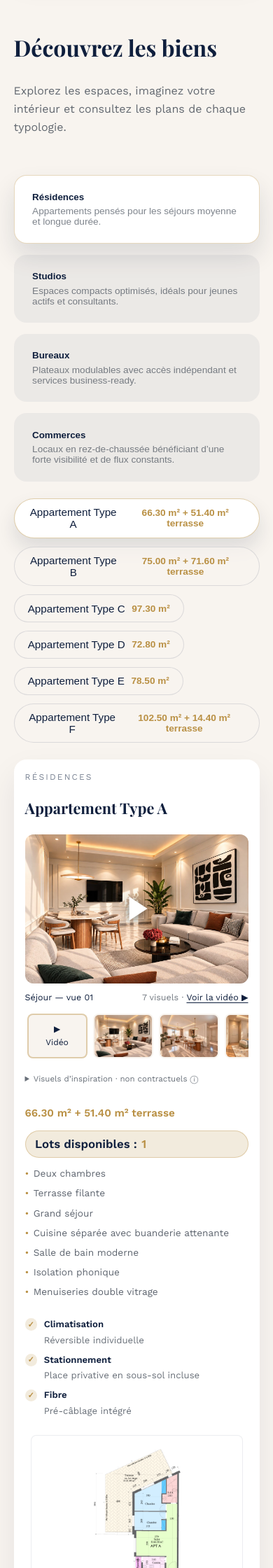
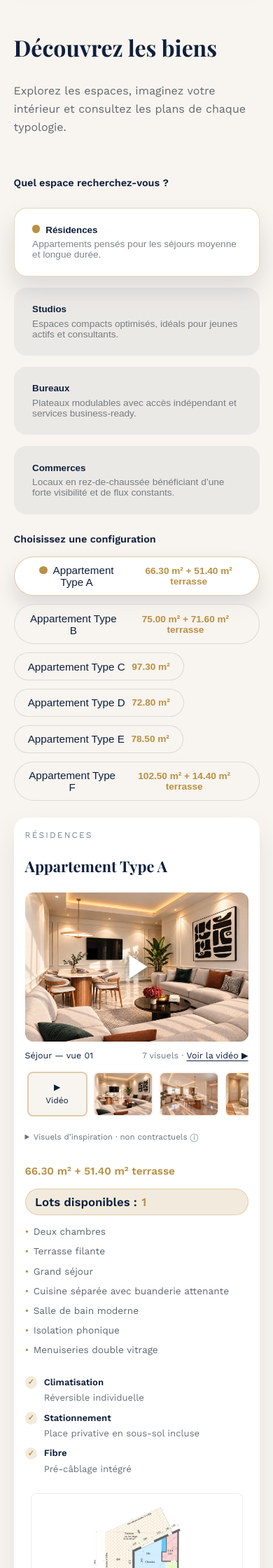
Before and after one commit to jipijipi/HKS, a Jekyll site: the page built from index.html, in a window 390 px wide. Shown: the part 3622-5862 px from the top of the page at 70% size. Built offline with Jekyll 4.4.1, drawn with Linux system fonts in a browser that asks for light colours; some of the changed text lies outside the part shown.

Commit message:
Enhance unit browser with navigation controls and prompts for improved user experience

```diff
--- a/_includes/plans.html
+++ b/_includes/plans.html
@@ -11,8 +11,9 @@
     <p>Plans dédiés par typologie en cours de finalisation — prévenez-nous si vous souhaitez une priorité.</p>
   </div> -->
   <div class="unit-browser" data-unit-browser id="plans" tabindex="-1">
-    <div class="unit-browser__filters" role="tablist">
-      {% assign categories = site.data.units.categories %}
+    {% assign categories = site.data.units.categories %}
+    <p class="unit-browser__prompt" id="unit-category-prompt">Quel espace recherchez-vous ?</p>
+    <div class="unit-browser__filters" role="tablist" aria-labelledby="unit-category-prompt">
       {% for category in categories %}
         <button
           class="unit-browser__filter{% if forloop.first %} is-active{% endif %}"
@@ -33,7 +34,8 @@
         data-unit-panel="{{ category.id }}"
         role="tabpanel"
       >
-        <div class="unit-chips" role="tablist">
+        <p class="unit-browser__prompt" id="unit-config-{{ category.id }}">Choisissez une configuration</p>
+        <div class="unit-chips" role="tablist" aria-labelledby="unit-config-{{ category.id }}">
           {% for unit in units %}
             {% assign unit_id = unit.name | slugify: 'ascii' %}
             <button
@@ -129,6 +131,11 @@
         {% endfor %}
       </div>
     {% endfor %}
+    <nav class="unit-pagination" aria-label="Parcourir les espaces" data-unit-pagination hidden>
+      <button type="button" data-unit-previous></button>
+      <span class="unit-pagination__position" data-unit-position aria-live="polite" aria-atomic="true"></span>
+      <button type="button" data-unit-next></button>
+    </nav>
   </div>
   {% include unit-viewer.html %}
 </section>
--- a/_sass/_site.scss
+++ b/_sass/_site.scss
@@ -1022,3 +1022,30 @@
   .interior-gallery__caption { padding: 1.8rem 0.7rem 0.7rem; font-size: 0.75rem; }
 }
 @media (prefers-reduced-motion: reduce) { .hero__video { transition: none; } }
+
+.unit-browser__prompt { margin: 0; color: $primary; font-size: 0.9rem; font-weight: 600; }
+.unit-browser__panel > .unit-browser__prompt { margin-bottom: 0.8rem; }
+.unit-pagination[hidden] { display: none; }
+.unit-browser__filter.is-active .unit-browser__filter-label::before,
+.unit-chip.is-active .unit-chip__name::before {
+  content: ""; display: inline-block; width: 0.7rem; height: 0.7rem;
+  margin-right: 0.5rem; border-radius: 50%; background: $accent; vertical-align: baseline;
+}
+.unit-pagination {
+  width: min(100%, 720px); margin: 0 auto; display: grid;
+  grid-template-columns: minmax(0, 1fr) auto minmax(0, 1fr); gap: 1rem; align-items: center;
+  button {
+    padding: 0.85rem 1rem; border: 1px solid rgba(185,144,68,0.45); border-radius: 12px;
+    background: white; color: $primary; font: inherit; font-size: 0.85rem; cursor: pointer;
+    &:hover:not(:disabled) { background: $light; }
+    &:disabled { opacity: 0.45; cursor: default; }
+  }
+}
+.unit-pagination__position { font-size: 0.75rem; text-align: center; color: rgba(40,50,63,0.7); }
+.unit-pagination button:focus-visible { outline: 3px solid $accent; outline-offset: 3px; }
+@media (max-width: 600px) {
+  .plan-card--single { scroll-margin-top: 1rem; }
+  .unit-pagination { grid-template-columns: minmax(0, 1fr) minmax(0, 1fr); gap: 0.65rem; }
+  .unit-pagination__position { grid-row: 1; grid-column: 1 / -1; }
+  .unit-pagination button { font-size: 0.78rem; padding: 0.8rem 0.65rem; }
+}
--- a/assets/js/main.js
+++ b/assets/js/main.js
@@ -49,6 +49,31 @@
     const panels = browser.querySelectorAll("[data-unit-panel]");
     const unitChips = browser.querySelectorAll("[data-unit-chip]");
     const unitCards = browser.querySelectorAll("[data-unit-card]");
+    const previousUnit = browser.querySelector("[data-unit-previous]");
+    const nextUnit = browser.querySelector("[data-unit-next]");
+    const allChips = Array.from(unitChips);
+    let activeIndex = 0;
+
+    const categoryLabel = (id) => id === "residences" ? "Appartements" :
+      browser.querySelector(`[data-unit-category="${id}"] .unit-browser__filter-label`).textContent.trim();
+    const unitName = (chip) => chip.querySelector(".unit-chip__name").textContent.trim();
+    const syncNavigation = (categoryId, unitId) => {
+      const chips = allChips.filter(chip => chip.dataset.category === categoryId);
+      activeIndex = allChips.findIndex(chip => chip.dataset.category === categoryId && chip.dataset.unit === unitId);
+      const localIndex = chips.findIndex(chip => chip.dataset.unit === unitId);
+      browser.querySelector("[data-unit-position]").textContent = `${categoryLabel(categoryId)} · ${localIndex + 1} sur ${chips.length}`;
+      [previousUnit, nextUnit].forEach((button, direction) => {
+        const chip = allChips[activeIndex + (direction ? 1 : -1)];
+        button.disabled = !chip;
+        if (!chip) {
+          button.textContent = direction ? "Dernier espace" : "Premier espace";
+          return;
+        }
+        const label = chip.dataset.category !== categoryId
+          ? `Découvrir : ${categoryLabel(chip.dataset.category)}` : unitName(chip);
+        button.textContent = direction ? `${label} →` : `← ${label}`;
+      });
+    };
 
     const setHash = (categoryId, unitId) => {
       const newHash = encodeHash(categoryId, unitId);
@@ -76,6 +101,8 @@
         card.setAttribute("aria-hidden", isActive ? "false" : "true");
         card.setAttribute("tabindex", isActive ? "0" : "-1");
       });
+
+      syncNavigation(categoryId, unitId);
 
       if (updateHash && categoryId && unitId) {
         setHash(categoryId, unitId);
@@ -128,6 +155,24 @@
         }
       }
     };
+
+    const revealUnit = (focus = false) => {
+      requestAnimationFrame(() => {
+        const card = browser.querySelector('[data-unit-card].is-active');
+        if (!card) return;
+        if (focus) card.focus({ preventScroll: true });
+        card.scrollIntoView({ behavior: window.matchMedia("(prefers-reduced-motion: reduce)").matches ? "instant" : "smooth", block: "start" });
+      });
+    };
+    [previousUnit, nextUnit].forEach((button, direction) => {
+      button.addEventListener("click", () => {
+        const target = allChips[activeIndex + (direction ? 1 : -1)];
+        if (!target) return;
+        activateCategory(target.dataset.category, { unitId: target.dataset.unit });
+        revealUnit(true);
+      });
+    });
+    browser.querySelector("[data-unit-pagination]").hidden = false;
 
     categoryButtons.forEach((btn) => {
       btn.addEventListener("click", () => {
```
